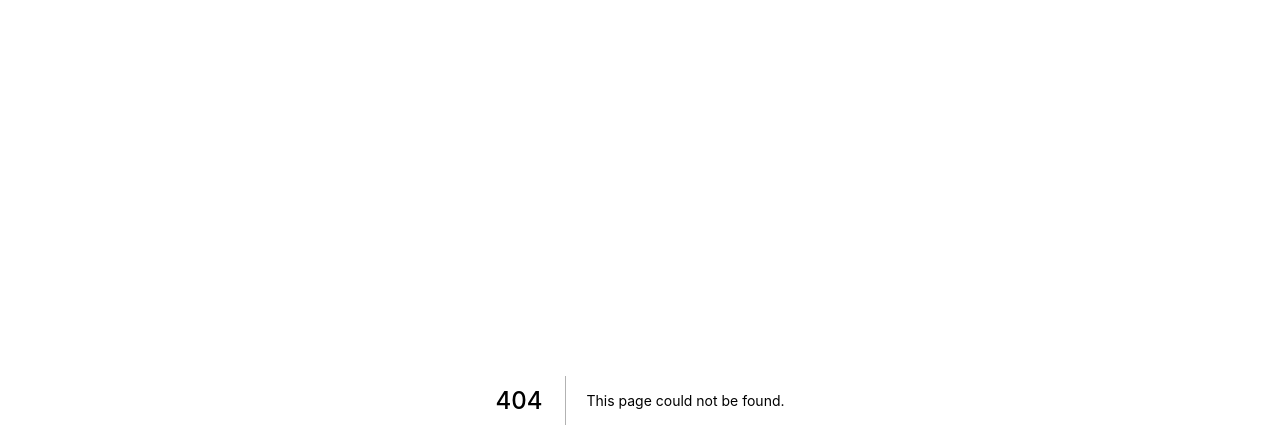
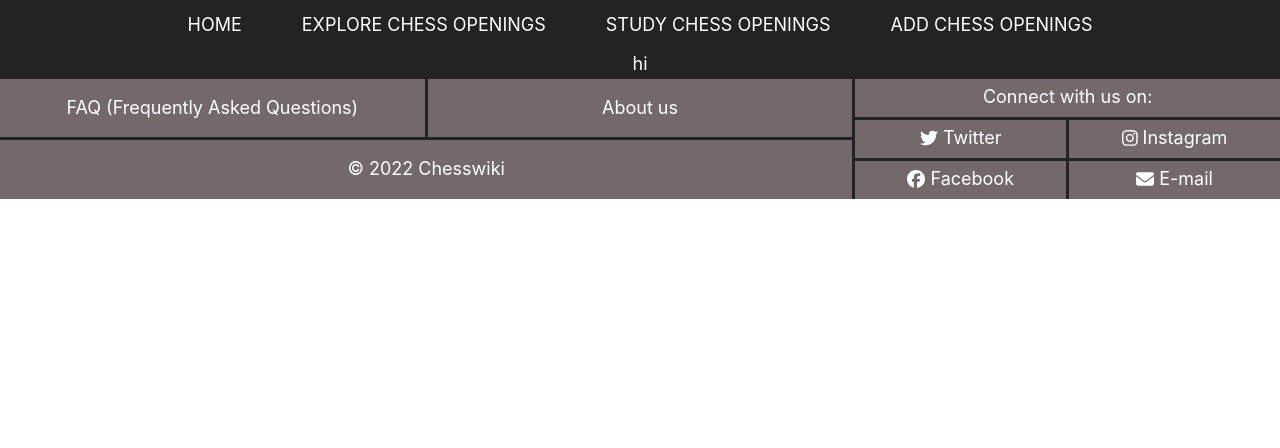
Before and after one commit to Lode2/nextjs-chesswiki, a Next.js app: page /test-routes/treeStructure in a window 1280 px wide. Before the commit this address had no page. Shown: the top 448 px of the page. Built offline with nearby package versions, Linux system fonts and the light colour scheme.

Commit message:
Did some research

```diff
--- a/components/bottomnavbar.js
+++ b/components/bottomnavbar.js
@@ -3,6 +3,11 @@ import navStyles from './navbar.module.css'
 import { FontAwesomeIcon } from '@fortawesome/react-fontawesome'
 import { faEnvelope } from "@fortawesome/free-solid-svg-icons"
 import { faFacebook, faTwitter, faInstagram } from "@fortawesome/free-brands-svg-icons"
+
+// stop fontawesome icons from loading in too big
+import "@fortawesome/fontawesome-svg-core/styles.css"
+import { config } from '@fortawesome/fontawesome-svg-core'
+config.autoAddCss = false
 
 export default function Bottomnavbar() {
     // console.log('rendering bottomnavbar')
--- a/pages/index.js
+++ b/pages/index.js
@@ -17,6 +17,7 @@ export default function Home() {
         </p>
       </section>
       <Link href="/test-routes/newEdit"><a>new Edit js</a></Link><br></br>
+      <Link href="/test-routes/treeStructure"><a>d3 tree structure</a></Link><br></br>
     </Layout>
   )
 }
--- /dev/null
+++ b/pages/test-routes/treeStructure.js
@@ -0,0 +1,23 @@
+import Link from 'next/link'
+import Head from 'next/head'
+import { useState, useEffect } from 'react'
+import Topnavbar from '../../components/topnavbar';
+import Bottomnavbar from '../../components/bottomnavbar';
+
+export default function FirstPost() {
+    return (
+        <div style={{
+            backgroundColor: '#232323',
+            color: 'white',
+        }}>
+            <Head>
+                <title>Chesswiki</title>
+            </Head>
+            <Topnavbar />
+            <div style={{ display: 'flex', justifyContent: 'center' }}>
+                hi
+            </div>
+            <Bottomnavbar />
+        </div>
+    )
+}
```
Also changed, not shown: research.txt (added).
